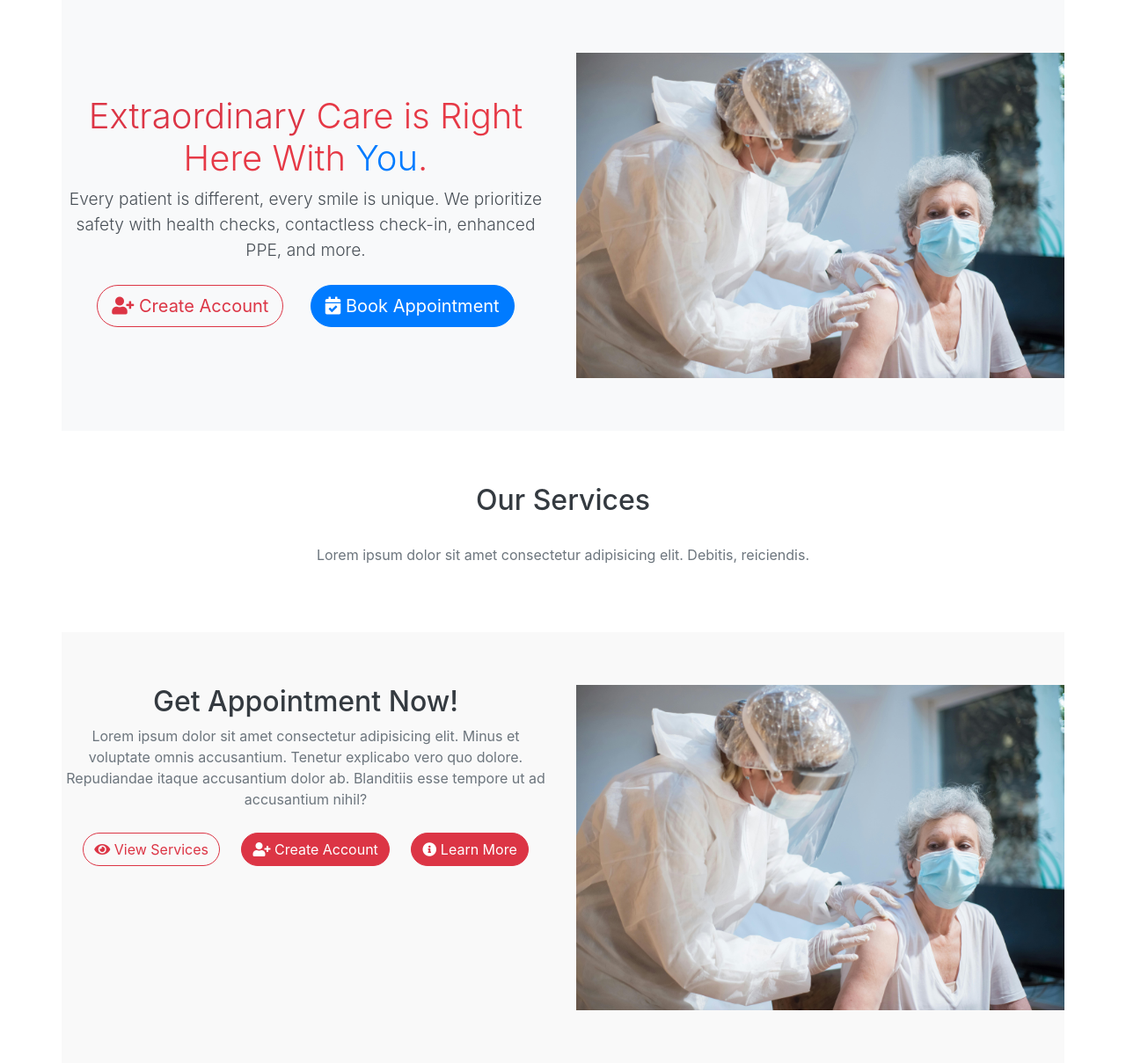
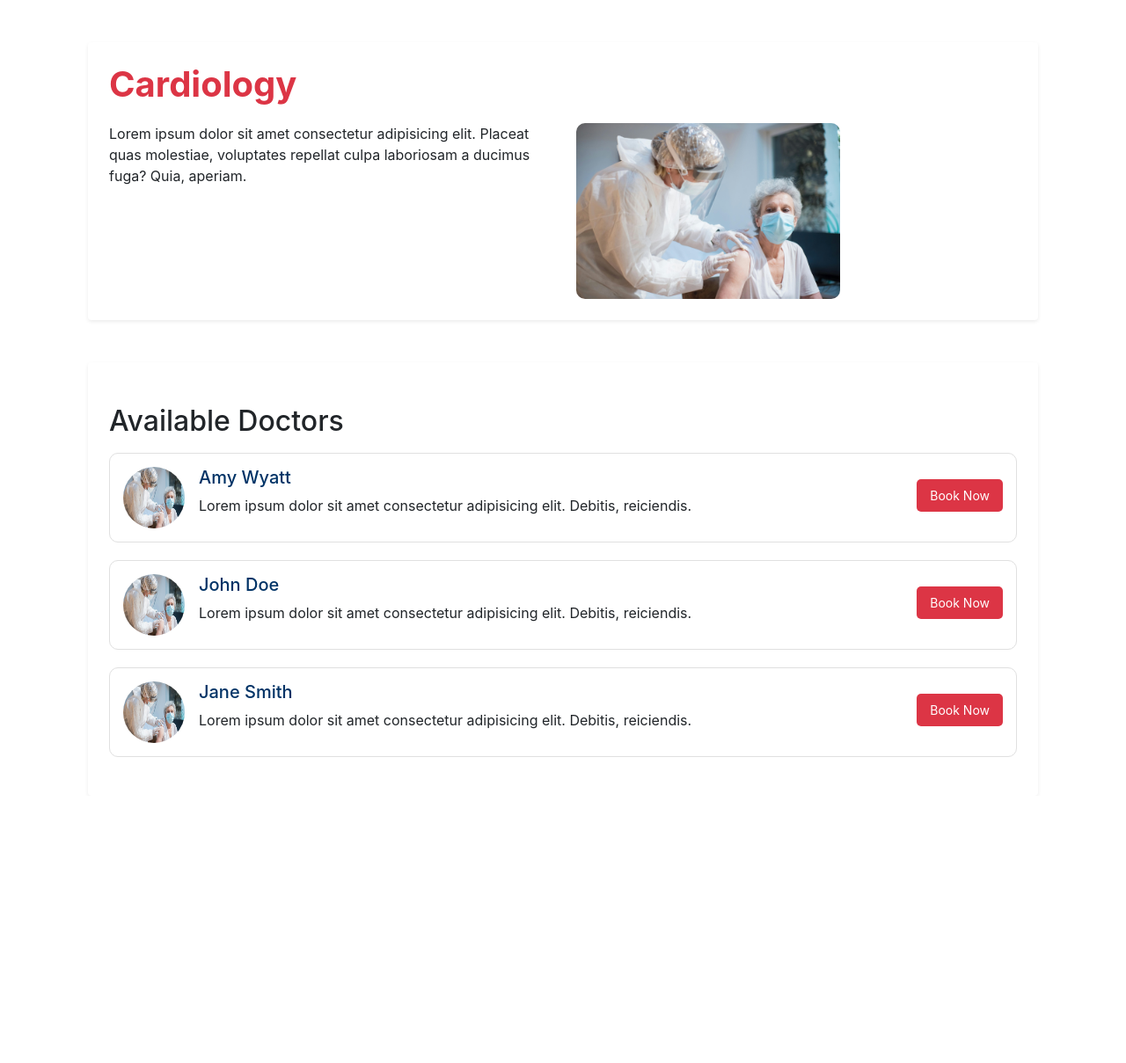
Before and after one commit to Engpaulmutebi/Paul_Health-managemnt-system, a Django app: page /service/1/ in a window 1280 px wide. Shown: the part 56-1265 px from the top of the page at 88% size. After the commit the page ends 917 px from the top, so only its background shows below. Run offline with Django 5.2, Linux system fonts and the light colour scheme; data comes from the database, SQL or seed files in the repository; parts of the project's set-up code (start-up, migrations or seed data) failed here and were passed over; some libraries are stand-ins or nearby versions.

Commit message:
adding the service

```diff
--- a/Base/urls.py
+++ b/Base/urls.py
@@ -2,9 +2,8 @@
 from django.urls import path
 from . import views
 
-app
 
 urlpatterns = [
     path('', views.home, name='home'),
-    path('service/<service_id>/', views.service_detail, name='service'),
+    path('service/<service_id>/', views.service_detail, name='service_detail'),
 ]
--- a/Base/views.py
+++ b/Base/views.py
@@ -18,4 +18,4 @@
         'service':service
     }
 
-    return render(request, 'users/profile.html',context)
+    return render(request, 'users/service_detail.html',context)
--- a/templates/users/base.html
+++ b/templates/users/base.html
@@ -27,8 +27,47 @@
     .rounded-btn {
       border-radius: 50px;
     }
+    .service-title {
+      color: #dc3545;
+      font-weight: bold;
+      margin-bottom: 20px;
+    }
+    .service-content img {
+      width: 100%;
+      max-width: 300px; /* Reduced image size */
+      height: auto;
+      border-radius: 10px;
+    }
+    .doctor-card {
+            border: 1px solid #e0e0e0;
+            border-radius: 10px;
+            padding: 15px;
+            margin-bottom: 20px;
+    }
+    .doctor-card img {
+            width: 70px;
+            height: 70px;
+            border-radius: 50%;
+    }
+    .doctor-card h5 {
+            margin-top: 10px;
+            color: #003366; /* Dark blue color for doctor names */
+    }
+    .book-now-btn {
+            margin-top: 10px;
+            background-color: #dc3545; /* Red background for the button */
+            color: white;
+            border: none;
+            padding: 8px 15px;
+            border-radius: 5px;
+            font-size: 14px;
+            cursor: pointer;
+    }
+    .book-now-btn:hover {
+            background-color: #c82333; /* Darker red for hover effect */
+    }
 
-    </style>
+  </style>
 </head>
 <body>
     <!-- Navbar -->
--- a/templates/users/profile.html
+++ b/templates/users/profile.html
@@ -139,7 +139,7 @@
             <p class="card-text">{{s.description|truncatechars:40}}</p>
             <p><strong>Doctors Available: {{s.available_doctors.all.count}}</strong></p>
             <p><strong>{{s.cost}}</strong></p>
-            <a href="#" class="btn btn-danger rounded-btn"><i class="fas fa-calendar-check"></i> Book Appointment</a>
+            <a href="{% url 'service_detail' s.id %}" class="btn btn-danger rounded-btn" type="submit"><i class="fas fa-calendar-check"></i> Book Appointment</a>
           </div>
         </div>
 
--- /dev/null
+++ b/templates/users/service_detail.html
@@ -0,0 +1,61 @@
+{% extends 'users/base.html' %}
+
+{% block title %}Sign In - Dcare Inc.{% endblock %}
+
+{% block content %}
+    <div class="container">
+        <div class="bg-white p-4 rounded shadow-sm service-content">
+            <h1 class="service-title">Cardiology</h1>
+            <div class="row">
+                <div class="col-md-6">
+                    <p>Lorem ipsum dolor sit amet consectetur adipisicing elit. Placeat quas molestiae, voluptates repellat culpa laboriosam a ducimus fuga? Quia, aperiam.</p>
+                </div>
+                <div class="col-md-6">
+                    <img src="static/users/images/bg.jpg" alt="Cardiology" class="img-fluid">
+                </div>
+            </div>
+        </div>
+
+        <!-- Available Doctors Section -->
+        <div class="bg-white p-4 rounded shadow-sm mt-5">
+            <h2 class="mt-4">Available Doctors</h2>
+            <div class="doctor-card media mt-3">
+                <img src="static/users/images/bg.jpg" alt="Doctor Amy Wyatt" class="mr-3">
+                <div class="media-body d-flex justify-content-between align-items-center">
+                    <div>
+                        <h5 class="mt-0">Amy Wyatt</h5>
+                        Lorem ipsum dolor sit amet consectetur adipisicing elit. Debitis, reiciendis.
+                    </div>
+                    <button class="book-now-btn">Book Now</button>
+                </div>
+            </div>
+            <div class="doctor-card media mt-3">
+                <img src="static/users/images/bg.jpg" alt="Doctor John Doe" class="mr-3">
+                <div class="media-body d-flex justify-content-between align-items-center">
+                    <div>
+                        <h5 class="mt-0">John Doe</h5>
+                        Lorem ipsum dolor sit amet consectetur adipisicing elit. Debitis, reiciendis.
+                    </div>
+                    <button class="book-now-btn">Book Now</button>
+                </div>
+            </div>
+            <div class="doctor-card media mt-3">
+                <img src="static/users/images/bg.jpg" alt="Doctor Jane Smith" class="mr-3">
+                <div class="media-body d-flex justify-content-between align-items-center">
+                    <div>
+                        <h5 class="mt-0">Jane Smith</h5>
+                        Lorem ipsum dolor sit amet consectetur adipisicing elit. Debitis, reiciendis.
+                    </div>
+                    <button class="book-now-btn">Book Now</button>
+                </div>
+            </div>
+            <!-- Add more doctor profiles as needed -->
+        </div>
+    </div>
+
+    <script src="https://code.jquery.com/jquery-3.5.1.slim.min.js"></script>
+    <script src="https://cdn.jsdelivr.net/npm/@popperjs/core@2.5.4/dist/umd/popper.min.js"></script>
+    <script src="https://stackpath.bootstrapcdn.com/bootstrap/4.5.2/js/bootstrap.min.js"></script>
+</body>
+</html>
+{% endblock %}
```
Also changed, not shown: templates/users/home.html (deleted, +0 -142 lines).
